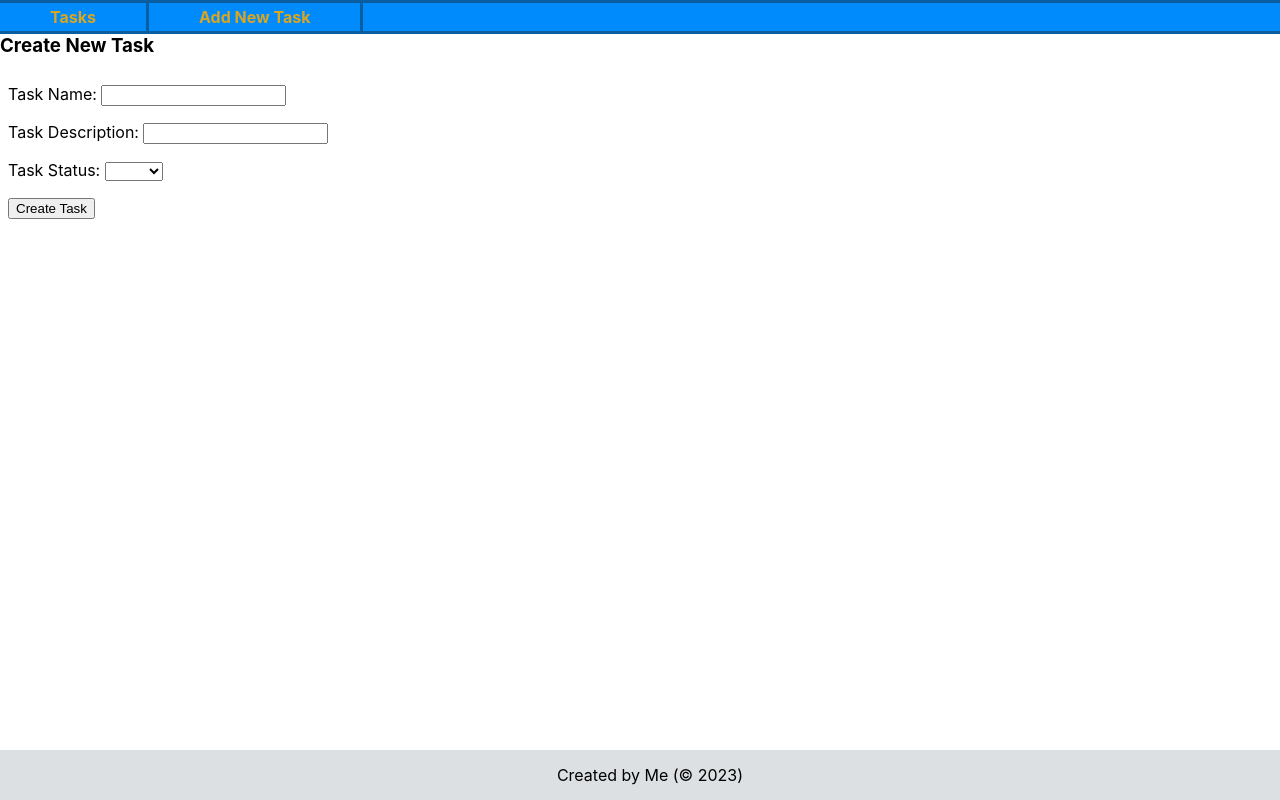
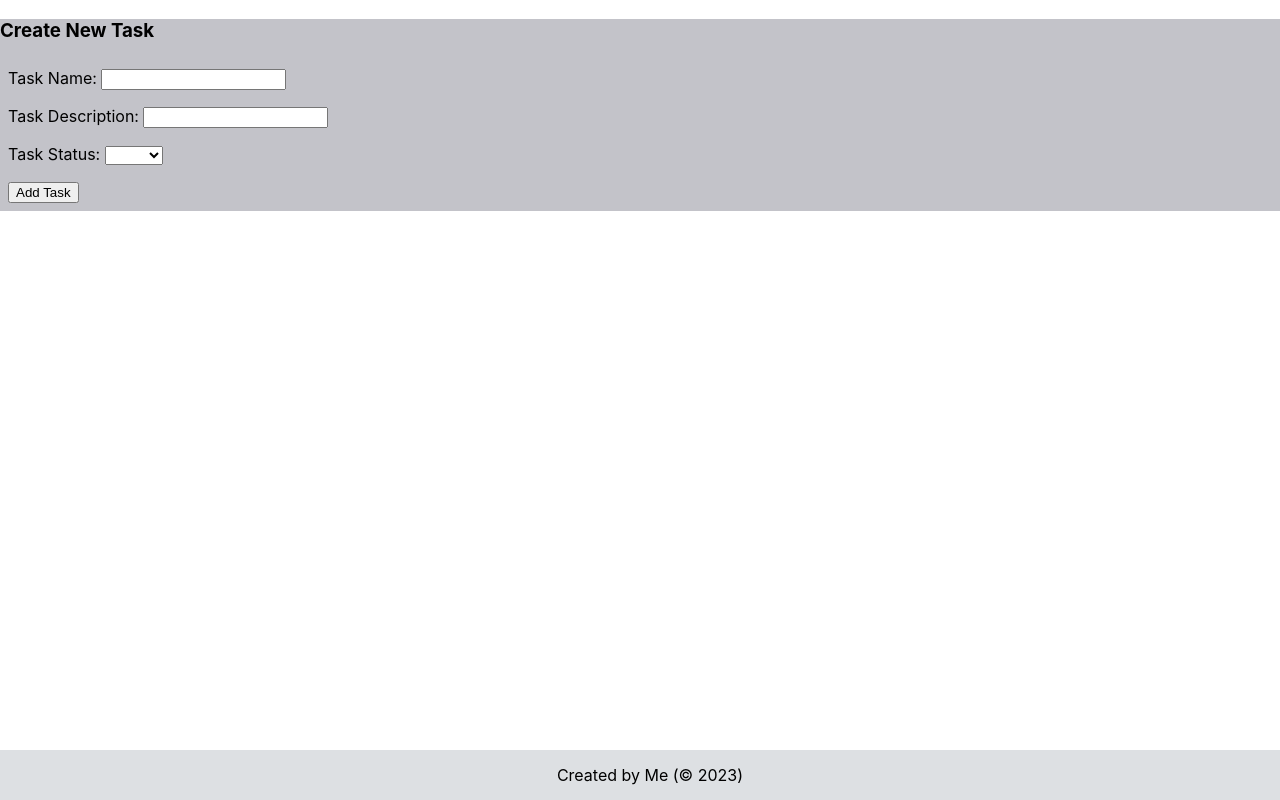
Before and after one commit to ParkerHansen7777/taskman, a React (Create React App) app: page /NewTask in a window 1280 px wide. Built offline with nearby package versions, Linux system fonts and the light colour scheme.

Commit message:
UI changes

```diff
--- a/src/App.js
+++ b/src/App.js
@@ -1,17 +1,14 @@
 import React from 'react';
 import './App.css';
-import {BrowserRouter, Switch, Route, Redirect } from 'react-router-dom';
-import NavBar from './components/navbar.component';
-//import CreateUsers from './components/create-user.component';
+import {BrowserRouter, Switch, Route} from 'react-router-dom';
+//import NavBar from './components/navbar.component';
 import NewTask from './components/new-task.component';
-//import Calendar from './components/calendar.component';
 import TasksList from './components/tasks-list.component';
 import EditTasks from './components/edit-tasks.component'
 function App() {
   return (
 
     <BrowserRouter>
-    <NavBar />
       <Switch>
         <Route exact path ="/">
          <TasksList />
--- a/src/components/edit-tasks.component.js
+++ b/src/components/edit-tasks.component.js
@@ -76,7 +76,7 @@ export default class EditTasks extends Component {
 
     render(){
         return(
-        <div className="page">
+        <div className="Page">
             <h3>Edit Game Log</h3>
             <form onSubmit={this.onSubmit}>
                 <div className="form-group">
--- a/src/components/navbar.css
+++ b/src/components/navbar.css
@@ -1,6 +1,6 @@
 
 #navbar {
-	position: static;
+	position: relative;
 	width: 100%;
 	float: left;
 	text-align: center;
--- a/src/components/new-task.component.js
+++ b/src/components/new-task.component.js
@@ -55,7 +55,7 @@ constructor(props) {
 
     render(){
         return(
-            <div className="page">
+            <div className="Page-body">
                 <h3>Create New Task</h3>
                 <form onSubmit={this.onSubmit}>
                     <div className="form-group">
@@ -90,7 +90,7 @@ constructor(props) {
                         </select>
                     </div>
                     <div className="form-group">
-                        <input type="submit" value="Create Task" className="btn btn-primary" />
+                        <input type="submit" value="Add Task" className="btn btn-primary" />
                     </div>
                 </form>
                 <footer className="Page-footer"><span>Created by Me (© 2023)</span></footer>
--- a/src/components/tasks-list.component.js
+++ b/src/components/tasks-list.component.js
@@ -2,6 +2,7 @@ import React, { Component } from 'react';
 import { Link } from 'react-router-dom';
 import axios from 'axios';
 import "./component.css";
+import NewTask from './new-task.component';
 
 const Task = props => (
     <tr>
@@ -9,7 +10,7 @@ const Task = props => (
         <td>{props.task.description}</td>
         <td>{props.task.status}</td>
         <td>
-        <Link to={"/edit/"+props.task._id}>edit</Link> | <a href="#" onClick={() => { props.deleteTask(props.task._id) }}>delete</a>
+        <Link className="edit_link" to={"/edit/"+props.task._id}>edit</Link> | <button className="button-del" onClick={() => { props.deleteTask(props.task._id) }}>delete</button>
         </td>
     </tr>
 )
@@ -20,7 +21,7 @@ export default class TasksList extends Component {
         super(props);
 
         this.deleteTask = this.deleteTask.bind(this);
-        this.state = {tasks: []};
+        this.state = {tasks: [], creatingTask: false};
 
     }
 
@@ -46,18 +47,21 @@ export default class TasksList extends Component {
     taskList1() {
         return this.state.tasks.map(currenttask => { if(currenttask.status === 'To-Do'){
             return <Task task={currenttask} deleteTask={this.deleteTask} key={currenttask._id}/>; }
+            else{return null}
         })
     }
 
     taskList2() {
         return this.state.tasks.map(currenttask => { if(currenttask.status === 'Doing'){
             return <Task task={currenttask} deleteTask={this.deleteTask} key={currenttask._id}/>; }
+            else{return null}
         })
     }
 
     taskList3() {
         return this.state.tasks.map(currenttask => { if(currenttask.status === 'Done'){
             return <Task task={currenttask} deleteTask={this.deleteTask} key={currenttask._id}/>; }
+            else{return null}
         })
     }
 
@@ -72,13 +76,18 @@ export default class TasksList extends Component {
 
         return(
             <div className="Page">
-                <header className="Page-header"><h1>Tasks</h1></header>
+                <header className="Page-header"><h1>Task List</h1></header>
                 <div>
                 {connected}
                 </div>
-                <body className="Page-body">
-                <div className="heading"><h3>To-Do</h3></div>
+                <div className="Page-body">
+                    <div className="about-text">
+                        <p>Tasks are seperated into tables based on their status "To-Do, Doing, or Done." <br />
+                        You can create a task by using the create task button in the nav bar. </p>
+                    </div>
+                    <div className="tables">
                     <table className="table">
+                        <caption>To-Do</caption>
                         <thead className="thead">
                             <tr>
                                 <th>Name</th>
@@ -91,8 +100,8 @@ export default class TasksList extends Component {
                             { this.taskList1() }
                         </tbody>
                     </table>
-                    <div className="heading"><h3>Doing</h3></div>
                     <table className="table">
+                    <caption>Doing</caption>
                         <thead className="thead">
                             <tr>
                                 <th>Name</th>
@@ -105,8 +114,8 @@ export default class TasksList extends Component {
                             { this.taskList2() }
                         </tbody>
                     </table>
-                    <div className="heading"><h3>Done</h3></div>
                     <table className="table">
+                    <caption>Done</caption>
                         <thead className="thead">
                             <tr>
                                 <th>Name</th>
@@ -119,10 +128,10 @@ export default class TasksList extends Component {
                             { this.taskList3() }
                         </tbody>
                     </table>
-                    <p1>Hello this is a test!
-                        I should be under these tables!
-                    </p1>
-                </body>
+                    </div>
+                    <button className="button-ct" onClick={() => this.state.creatingTask ? this.setState ({creatingTask: false}) : this.setState ({creatingTask: true}) }>Create Task</button>
+                    {this.state.creatingTask ? <NewTask /> : null}
+                 </div>
                 <footer className="Page-footer"><span>Created by Me (© 2023)</span></footer>
             </div>
         )
--- a/src/index.css
+++ b/src/index.css
@@ -1,19 +1,13 @@
 body {
-
   margin: 0;
   font-family: -apple-system, BlinkMacSystemFont, 'Segoe UI', 'Roboto', 'Oxygen',
     'Ubuntu', 'Cantarell', 'Fira Sans', 'Droid Sans', 'Helvetica Neue',
     sans-serif;
   -webkit-font-smoothing: antialiased;
   -moz-osx-font-smoothing: grayscale;
-  background-color: rgb(255, 255, 255);
 }
 
 code {
   font-family: source-code-pro, Menlo, Monaco, Consolas, 'Courier New',
     monospace;
 }
-
-* {
-  margin-top: 0;
-}
```
